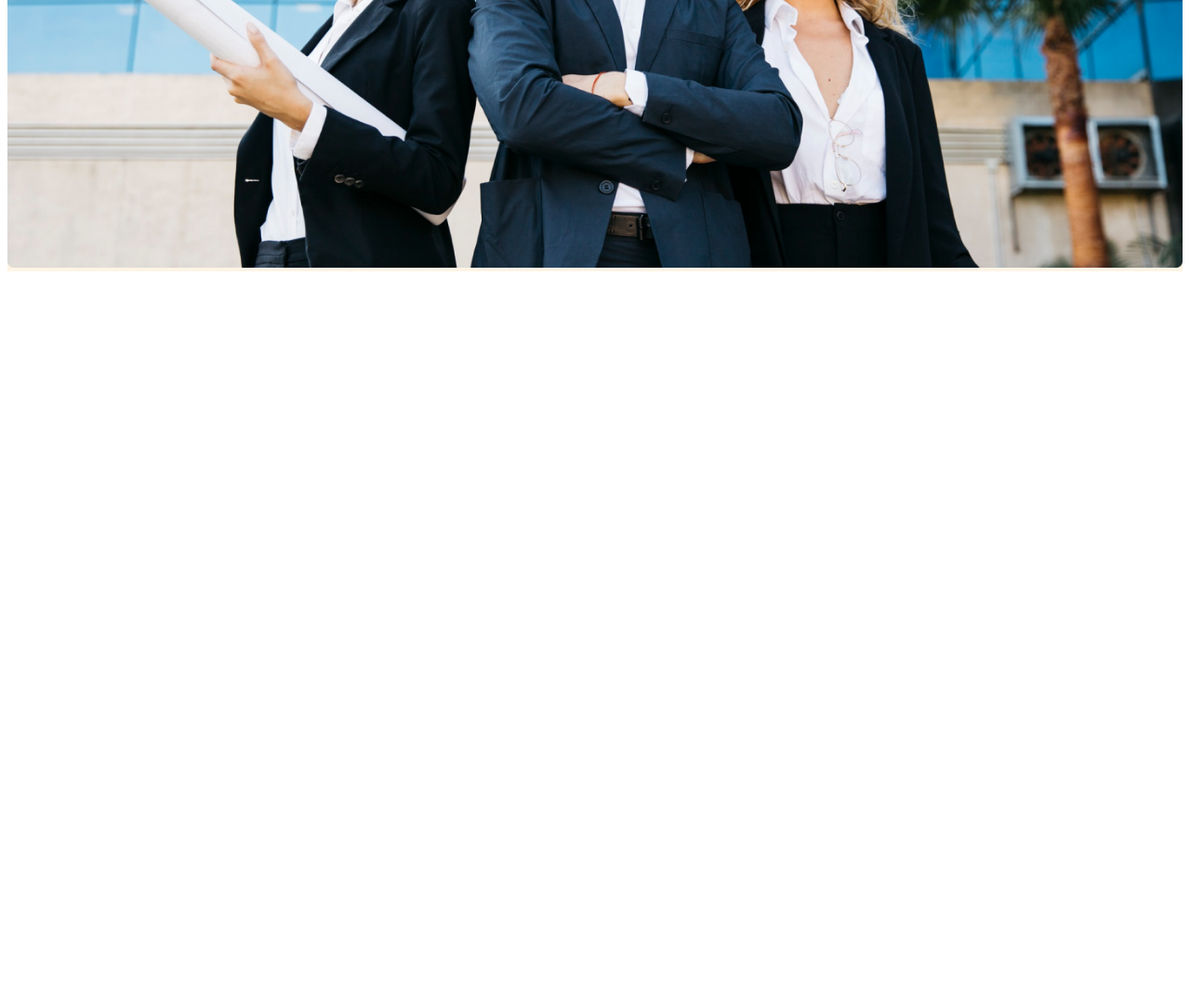
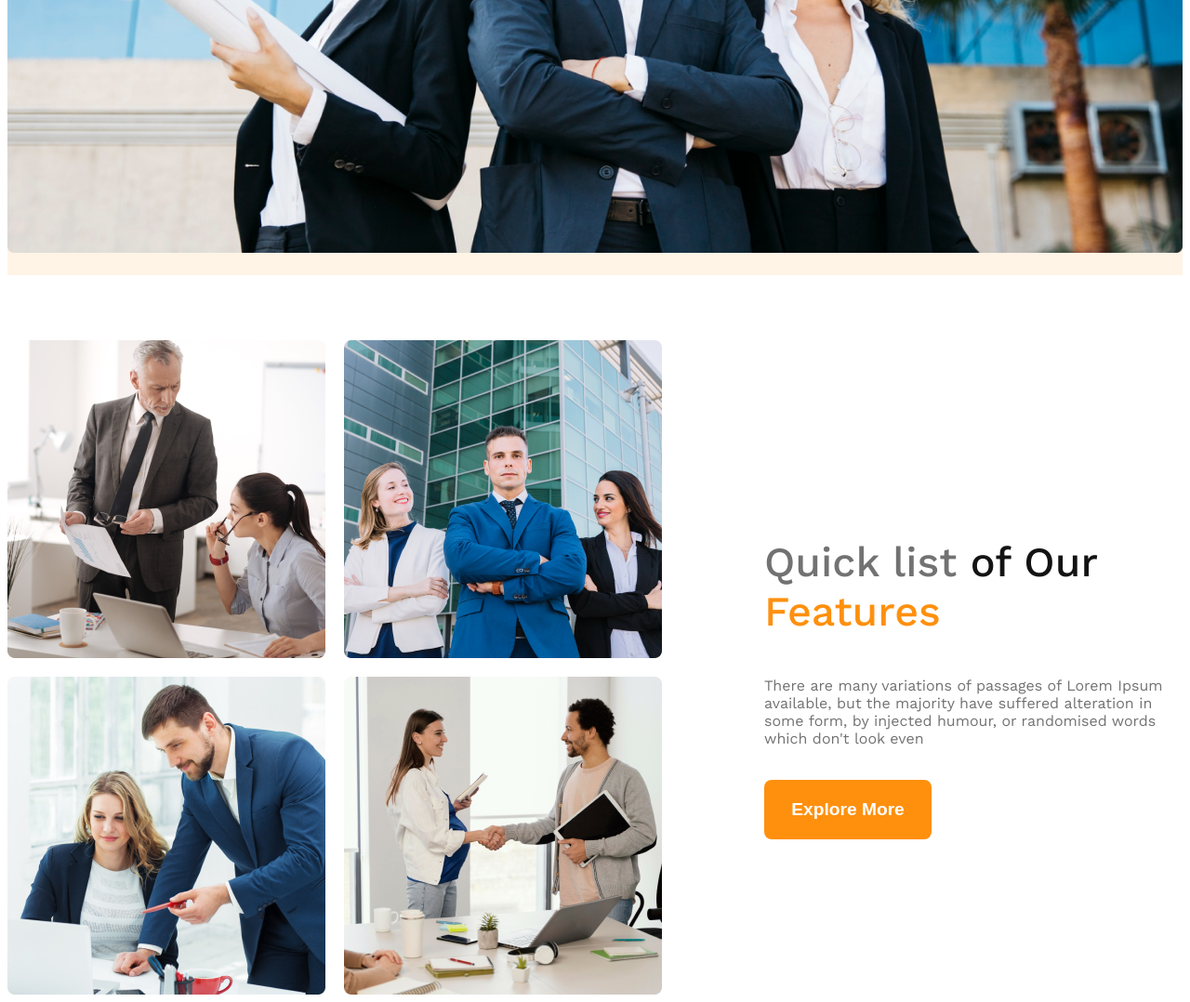
Before and after one commit to TusharImran15/Responsive-Website, a plain HTML site: page index.html in a window 1280 px wide. Shown: the part 909-1987 px from the top of the page at 93% size. Before the commit the page ends 1209 px from the top, so only its background shows below. Drawn offline with nearby package versions, Linux system fonts and the light colour scheme.

Commit message:
added scound conteinar html and css code

```diff
--- a/index.html
+++ b/index.html
@@ -29,7 +29,22 @@
         </div>
     </header>
     <main>
-
+        <section class="teams display-flax">
+            <div class="image-container">
+                <img src="images/team1.png" alt="">
+                <img src="images/team2.png" alt="">
+                <img src="images/team3.png" alt="">
+                <img src="images/team4.png" alt="">
+            </div>
+            <div class="our-features">
+                <h3 class="features-title"> <span class="dtr">Quick list</span> <span class="text-black">of Our</span> <br>
+                <span style="color: #FF900E;">Features</span></h3>
+                <p class="features-container text-light-gray">
+                    There are many variations of passages of Lorem Ipsum available, but the majority have suffered alteration in some form, by injected humour, or randomised words which don't look even
+                </p>
+                <button class="btn-15">Explore More</button>
+            </div>
+        </section>
     </main>
     <footer>
 
--- a/styles/style.css
+++ b/styles/style.css
@@ -9,6 +9,10 @@
 }
 .display-flax{
     display: flex;
+}
+/* dark 01 */
+.text-black{
+    color: #131313;
 }
 /* dark 02 */
 .text-gray{
@@ -40,9 +44,16 @@
     text-decoration: none;
     font-weight: 500;
 }
-.navber,.banner{
+.navber,.banner,main{
     max-width: 1440px;
     margin: 0 auto;
+}
+/* main{
+    max-width: 1440px;
+    margin: o auto;
+} */
+main > section{
+    margin-top: 70px;
 }
 .banner-content{
     max-width: 850px;
@@ -54,7 +65,7 @@
     font-weight: 700;
     font-size: 4rem;
 }
-.banner-desk{
+.banner-desk,{
     font-size: 1rem;
     margin-bottom: 32px;
 }
@@ -72,12 +83,57 @@
 }
 .banner-image{
     width: 100%;
+    margin-bottom: 20px;
 }
+
+.teams{
+    align-items: center;
+}
+.image-container{
+    display: grid;
+    grid-template-columns: repeat(2,1fr);
+    gap: 20px;
+}
+.our-features{
+    margin-left: 110px;
+    max-width: 530px;
+}
+.dtr{
+    color: rgba(114, 114, 114, 1);
+}
+.features-title{
+    font-weight: 500;
+    font-size: 2.8rem;
+
+}
+.features-container{
+    color: #727272;
+    margin-bottom: 35px;
+}
+
 /* responsive */
 @media screen and (max-width:576px) {
 
-    .navber, .nav-links{
+    .navber,
+    .nav-links,
+    .teams{
         flex-direction: column;
+    }
+    .image-container{
+        grid-template-columns: repeat(1,1fr);
+    }
+    .our-features{
+        margin-left: 20px;
     }
 
 }
+
+/* medium device */
+@media screen and (min-width: 576px) and (max-width: 992px) {
+    .teams{
+        flex-direction: column;
+    }
+    .our-features{
+        margin: 35px auto;
+    }
+}
```
